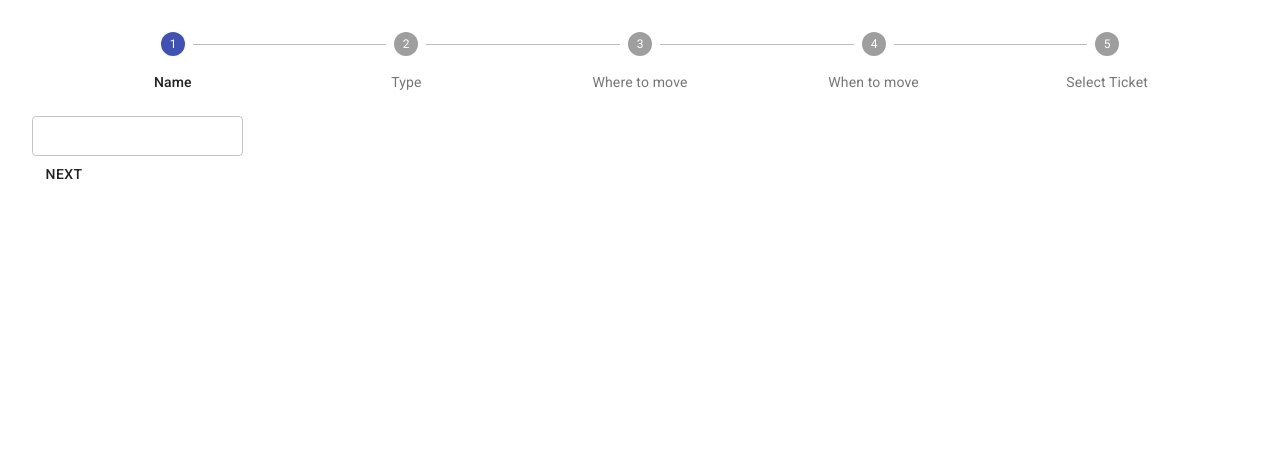
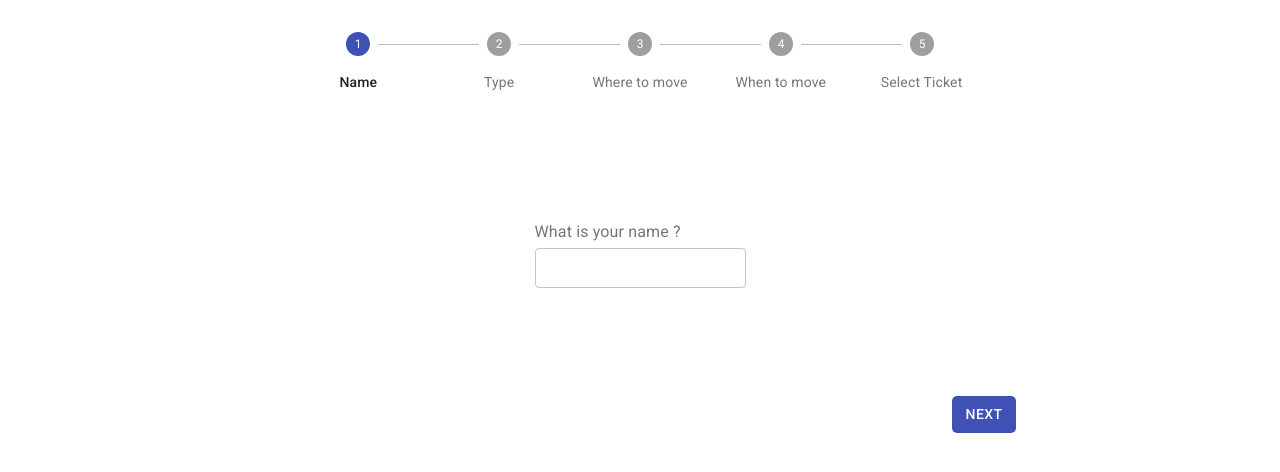
Before and after one commit to m-ata/ninebarc-assignment-ticket-system, a React app: page / in a window 1280 px wide. Shown: the top 472 px of the page. Built offline with nearby package versions, Linux system fonts and the light colour scheme.

Commit message:
styles added

```diff
--- a/src/components/layout/index.tsx
+++ b/src/components/layout/index.tsx
@@ -4,7 +4,8 @@ import Steps from '../steps'
 import appReducer from '../../store/reducers';
 import AppContext from '../../store/context';
 import { initialState } from '../../store/constants';
-import Ticket from '../ticket'
+import Ticket from '../ticket';
+import { useStyles } from './style';
 
 const { useState } = React
 
@@ -20,6 +21,8 @@ const Layout = () => {
         activeStep: 0,
         isRenderTicket: false
     });
+
+    const classes = useStyles();
 
     const finalStep = 4;
     const steps = getSteps();
@@ -45,7 +48,7 @@ const Layout = () => {
 
     return (
         <AppContext.Provider value={{state,dispatch}}>
-            <Container>
+            <Container className={classes.layout}>
                 <Grid container >
                     <Grid item xs={12}>
                         <Stepper alternativeLabel activeStep={activeStep}>
@@ -57,16 +60,16 @@ const Layout = () => {
                         </Stepper>
                     </Grid>
                 </Grid>
-                <Grid container>
+                <Grid container className={classes.step} justify={'center'} alignItems={'center'}>
                     <Grid item xs={12}>
                         <Steps activeStep={activeStep} />
                     </Grid>
                 </Grid>
-                <Grid container>
+                <Grid container justify={'flex-end'}>
                     {
-                        activeStep > 0 && <Button onClick={handleBack}> Back </Button>
+                        activeStep > 0 && <Button className={classes.backButton} onClick={handleBack}> Back </Button>
                     }
-                    <Button onClick={handleNext}> {activeStep === finalStep ?  'Finish' : 'Next'} </Button>
+                    <Button className={classes.nextButton} onClick={handleNext}> {activeStep === finalStep ?  'Finish' : 'Next'} </Button>
                 </Grid>
             </Container>
             {
--- /dev/null
+++ b/src/components/layout/style.ts
@@ -0,0 +1,30 @@
+import { makeStyles, createStyles } from '@material-ui/core/styles';
+
+export const useStyles = makeStyles(() =>
+  createStyles({
+    layout: {
+      maxWidth: 800,
+      margin: 'auto'
+    },
+    step: {
+        minHeight: 280
+    },
+    nextButton: {
+        borderRadius: 5,
+        backgroundColor: '#3f51b5',
+        marginLeft: 8,
+        color: '#fff',
+        '&:hover': {
+            backgroundColor: '#6d80e8',
+        }
+    },
+    backButton: {
+        borderRadius: 5,
+        backgroundColor: '#848484',
+        color: '#fff',
+        '&:hover': {
+            backgroundColor: '#adacac',
+        }
+    }
+  }),
+);
--- a/src/components/steps/datetimepicker/index.tsx
+++ b/src/components/steps/datetimepicker/index.tsx
@@ -32,7 +32,7 @@ const DateTimePicker = () => {
 
     return (
         <MuiPickersUtilsProvider utils={DateFnsUtils}>
-            <Grid container>
+            <Grid container alignItems={'center'}>
                 <Grid item xs={4}>
                     <KeyboardDatePicker
                         disableToolbar
@@ -61,10 +61,10 @@ const DateTimePicker = () => {
                     />
                 </Grid>
                 <Grid item xs={4}>
-                <FormControl component="fieldset">
+                    <FormControl component="fieldset" style={{marginTop: 10}}>
                         <RadioGroup onChange={handleDurationTypeChange} value={state?.answers?.durationType} aria-label="type" row name="type">
-                            <FormControlLabel value="departure" control={<Radio />} label="Departure" />
-                            <FormControlLabel value="arrival" control={<Radio />} label="Arrival" />
+                            <FormControlLabel value="departure" control={<Radio color="primary" />} label="Departure" />
+                            <FormControlLabel value="arrival" control={<Radio color="primary" />} label="Arrival" />
                         </RadioGroup>
                     </FormControl>
                 </Grid>
--- a/src/components/steps/name/index.tsx
+++ b/src/components/steps/name/index.tsx
@@ -1,5 +1,5 @@
 import * as React from 'react';
-import { TextField, Grid, FormControl } from '@material-ui/core';
+import { TextField, Grid, FormControl, FormLabel } from '@material-ui/core';
 import AppContext from '../../../store/context';
 
 const { useContext } = React
@@ -17,9 +17,10 @@ const Name = () => {
     }
 
     return (
-        <Grid container>
+        <Grid container justify={'center'}>
             <FormControl component="fieldset">
-                <TextField size={'small'} variant={'outlined'} id="name" type="text" value={state?.answers?.name} onChange={handleChange} />
+                <FormLabel component="legend"> What is your name ? </FormLabel>
+                <TextField size={'small'} style={{marginTop: 8}} variant={'outlined'} id="name" type="text" value={state?.answers?.name} onChange={handleChange} />
             </FormControl>
         </Grid>
     )
--- a/src/components/steps/ticket-list/index.tsx
+++ b/src/components/steps/ticket-list/index.tsx
@@ -1,11 +1,26 @@
 import * as React from 'react';
 import { Table, TableBody, TableCell, TableContainer, TableHead, TableRow, Paper } from '@material-ui/core';
-import { withStyles, Theme, createStyles } from '@material-ui/core/styles';
+import { withStyles, Theme, createStyles, makeStyles } from '@material-ui/core/styles';
 import AppContext from '../../../store/context';
 import { getTime } from '../../../helpers/timeparser';
 import { Ticket } from '../../../interface'
 
-const { useContext, useEffect, useState } = React
+export const useStyles = makeStyles((theme: Theme) =>
+  createStyles({
+    root: {
+        '&:hover': {
+            backgroundColor: theme.palette.action.hover
+        },
+        cursor: 'pointer',
+    },
+    selected: {
+        backgroundColor: `#6d80e8`,
+        cursor: 'pointer'
+    }
+  }),
+);
+
+const { useContext, useState } = React
 
 const StyledTableCell = withStyles((theme: Theme) =>
     createStyles({
@@ -27,12 +42,18 @@ const StyledTableRow = withStyles((theme: Theme) =>
             },
             cursor: 'pointer',
         },
+        selected: {
+            backgroundColor: `#6d80e8`,
+            cursor: 'pointer'
+        }
     }),
 )(TableRow);
 
 const TicketList = React.memo(() => {
 
     const { state, dispatch } = useContext(AppContext);
+
+    const classes = useStyles();
 
     const [renderTickets, setRenderTickets] = useState([{
         location: `${state?.answers?.from} - ${state?.answers?.to}`,
@@ -70,10 +91,9 @@ const TicketList = React.memo(() => {
                     {renderTickets.map((ticket, index) => {
                         const departureDuration = ticket.time.departure.split(':');
                         const arrivalDuration = ticket.time.arrival.split(':');
-                        const time = `${departureDuration[0]}:${departureDuration[1]} ${departureDuration[2].split(' ')[1]} dep - ${arrivalDuration[0]}:${arrivalDuration[1]} ${arrivalDuration[2].split(' ')[1]} arr`
-
+                        const time = `${departureDuration[0]}:${departureDuration[1]} ${departureDuration[2].split(' ')[1]} dep - ${arrivalDuration[0]}:${arrivalDuration[1]} ${arrivalDuration[2].split(' ')[1]} arr`;
                         return (
-                            <StyledTableRow key={index} onClick={(e) => handleTicket({
+                            <TableRow className={ticket.time.duration === state?.ticket?.duration ? classes.selected : classes.root} key={index} onClick={() => handleTicket({
                                 location: `${state?.answers?.from} - ${state?.answers?.to}`,
                                 time: `${departureDuration[0]}:${departureDuration[1]} ${departureDuration[2].split(' ')[1]} dep - ${arrivalDuration[0]}:${arrivalDuration[1]} ${arrivalDuration[2].split(' ')[1]} arr`,
                                 duration: ticket.time.duration,
@@ -85,7 +105,7 @@ const TicketList = React.memo(() => {
                                 <StyledTableCell align="right">{time} </StyledTableCell>
                                 <StyledTableCell align="right">{ticket.time.duration}</StyledTableCell>
                                 <StyledTableCell align="right">{ticket.price}</StyledTableCell>
-                            </StyledTableRow>
+                            </TableRow>
                         )
                     })}
                 </TableBody>
--- a/src/components/ticket/index.tsx
+++ b/src/components/ticket/index.tsx
@@ -5,13 +5,29 @@ import DialogActions from '@material-ui/core/DialogActions';
 import DialogContent from '@material-ui/core/DialogContent';
 import DialogContentText from '@material-ui/core/DialogContentText';
 import DialogTitle from '@material-ui/core/DialogTitle';
+import Card from '@material-ui/core/Card';
+import CardContent from '@material-ui/core/CardContent';
+import CardMedia from '@material-ui/core/CardMedia';
+import { makeStyles } from '@material-ui/core/styles';
+import Typography from '@material-ui/core/Typography';
 import AppContext from '../../store/context';
 
 const { useContext, useState } = React
 
-const Ticket = ({resetState}: any) => {
+const useStyles = makeStyles({
+    root: {
+        maxWidth: 345,
+    },
+    media: {
+        height: 250,
+    },
+});
+
+const Ticket = ({ resetState }: any) => {
 
     const { state } = useContext(AppContext);
+
+    const classes = useStyles();
 
     const [isDialogOpen, setDialogOpen] = useState(true);
 
@@ -32,10 +48,31 @@ const Ticket = ({resetState}: any) => {
             </DialogTitle>
             <DialogContent>
                 <DialogContentText id="alert-dialog-description">
-                {state?.ticket?.location}
-                {state?.ticket?.time}
-                {state?.ticket?.duration}
-                {state?.ticket?.price}
+                    <Card>
+                        <CardMedia
+                            className={classes.media}
+                            image={'https://images.all-free-download.com/images/graphicthumb/double_decker_bus_556723.jpg'}
+                            title="Bus Imagee"
+                        />
+                        <CardContent>
+                            <Typography gutterBottom variant="h5" component="h2">
+                                Ticket Details
+                            </Typography>
+                            <Typography color="textSecondary" component="div">
+                                Location : {state?.ticket?.location}
+                            </Typography>
+                            <Typography color="textSecondary" component="div">
+                                Time : {state?.ticket?.time}
+                            </Typography>
+                            <Typography color="textSecondary" component="div">
+                                Duration : {state?.ticket?.duration}
+                            </Typography>
+                            <Typography color="textSecondary" component="div">
+                                Price : {state?.ticket?.price}
+                            </Typography>
+                        </CardContent>
+
+                    </Card>
                 </DialogContentText>
             </DialogContent>
             <DialogActions>
```
Also changed, not shown: src/components/steps/type/index.tsx (+15 -10 lines), src/assets/images/bus.jpeg (added). Lines whose indentation alone changed are shown as unchanged.
